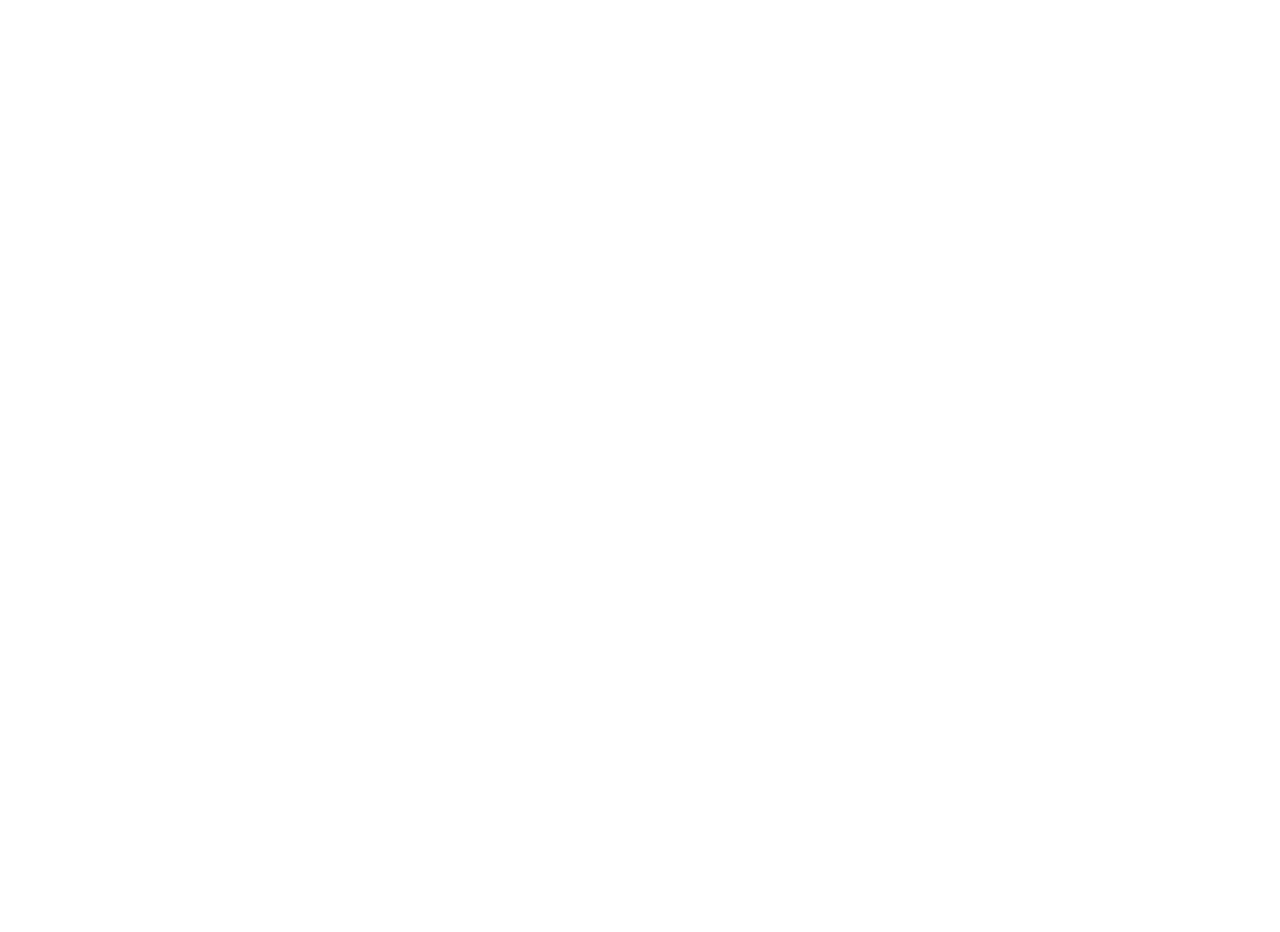
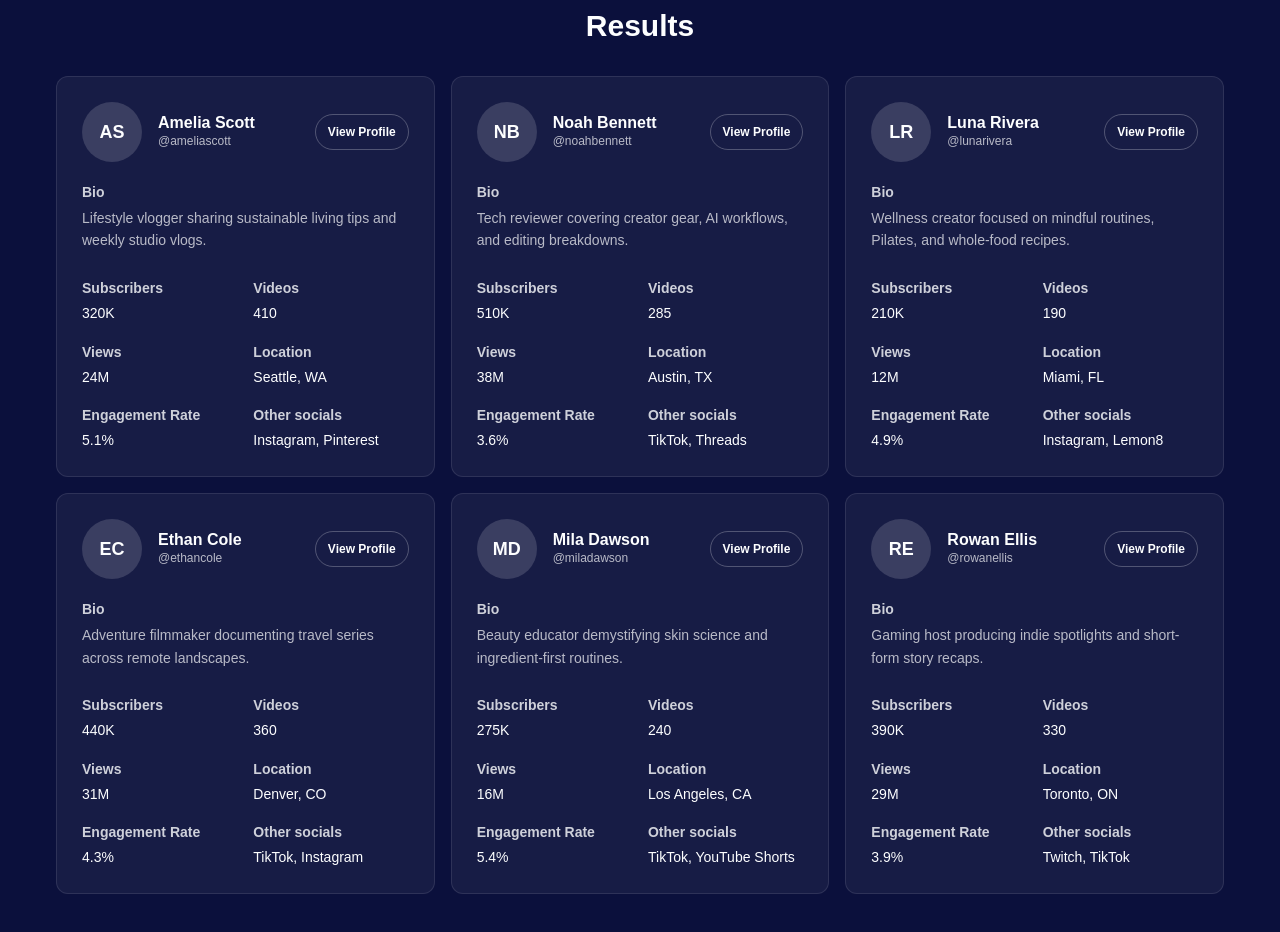
Before and after one commit to waleed677/Motion-search-social-influencers, a Next.js app: page / in a window 1280 px wide. Shown: the part 980-1912 px from the top of the page. Before the commit the page ends 876 px from the top, so only its background shows below. Built offline with nearby package versions, Linux system fonts and the light colour scheme.

Commit message:
Add ResultsSection and ResultCard components; integrate ResultsSection into the main page for displaying platform-specific results.

```diff
--- a/app/page.tsx
+++ b/app/page.tsx
@@ -6,6 +6,7 @@
   type ReactElement,
   type SVGProps,
 } from "react";
+import ResultsSection from "@/components/ResultsSection";
 
 const logoAltText = "MotionSearch logo";
 
@@ -192,6 +193,7 @@
             {renderSearchForm(audienceLabel)}
           </div>
         </section>
+        <ResultsSection platform={activePlatform} />
       </main>
     </div>
   );
--- /dev/null
+++ b/components/ResultCard.tsx
@@ -0,0 +1,142 @@
+type PlatformId = "youtube" | "tiktok" | "instagram";
+
+type ResultStats = {
+  subscribers?: string;
+  followers?: string;
+  videos?: string;
+  posts?: string;
+  views?: string;
+  likes?: string;
+  averageLikes?: string;
+  location: string;
+  engagementRate: string;
+  otherSocials: string;
+};
+
+type ResultCardProps = {
+  fullName: string;
+  username: string;
+  bio?: string;
+  stats?: ResultStats;
+  platform: PlatformId;
+};
+
+const getInitials = (name: string) =>
+  name
+    .split(" ")
+    .filter(Boolean)
+    .map((segment) => segment[0]?.toUpperCase() ?? "")
+    .slice(0, 2)
+    .join("");
+
+const defaultStats: ResultStats = {
+  subscribers: "250K",
+  followers: "250K",
+  videos: "320",
+  posts: "320",
+  views: "18M",
+  likes: "18M",
+  averageLikes: "25K",
+  location: "Los Angeles, CA",
+  engagementRate: "4.2%",
+  otherSocials: "TikTok, Instagram",
+};
+
+const platformStatConfig: Record<
+  PlatformId,
+  Array<{ label: string; key: keyof ResultStats }>
+> = {
+  youtube: [
+    { label: "Subscribers", key: "subscribers" },
+    { label: "Videos", key: "videos" },
+    { label: "Views", key: "views" },
+    { label: "Location", key: "location" },
+    { label: "Engagement Rate", key: "engagementRate" },
+    { label: "Other socials", key: "otherSocials" },
+  ],
+  instagram: [
+    { label: "Followers", key: "followers" },
+    { label: "Posts", key: "posts" },
+    { label: "Average Likes", key: "averageLikes" },
+    { label: "Location", key: "location" },
+    { label: "Engagement Rate", key: "engagementRate" },
+    { label: "Other socials", key: "otherSocials" },
+  ],
+  tiktok: [
+    { label: "Followers", key: "followers" },
+    { label: "Videos", key: "videos" },
+    { label: "Likes", key: "likes" },
+    { label: "Location", key: "location" },
+    { label: "Engagement Rate", key: "engagementRate" },
+    { label: "Other socials", key: "otherSocials" },
+  ],
+};
+
+const ResultCard = ({
+  fullName,
+  username,
+  bio = "Creator bio goes here.",
+  stats = defaultStats,
+  platform,
+}: ResultCardProps) => {
+  const initials = getInitials(fullName);
+  const statEntries = platformStatConfig[platform].map(({ label, key }) => ({
+    label,
+    value: stats[key] ?? "—",
+  }));
+  const statRows = [
+    statEntries.slice(0, 2),
+    statEntries.slice(2, 4),
+    statEntries.slice(4, 6),
+  ];
+
+  return (
+    <article className="rounded-[12px] border border-white/10 bg-white/5 p-[25px] text-left text-app-text">
+      <div className="flex flex-wrap items-center justify-between gap-4">
+        <div className="flex h-[60px] w-[60px] items-center justify-center rounded-full bg-white/15 text-lg font-semibold">
+          {initials}
+        </div>
+        <div className="flex min-w-[140px] flex-col">
+          <span className="text-[16px] font-semibold leading-[1.2]">
+            {fullName}
+          </span>
+          <span className="text-[12px] leading-[1.5] text-app-text/70">
+            @{username}
+          </span>
+        </div>
+        <button
+          type="button"
+          className="ml-auto inline-flex items-center rounded-full border border-white/25 px-3 py-2 text-[12px] font-semibold text-app-text transition hover:bg-white/10 focus-visible:outline focus-visible:outline-2 focus-visible:outline-offset-2 focus-visible:outline-white/50"
+        >
+          View Profile
+        </button>
+      </div>
+      <div className="mt-5">
+        <span className="block text-[14px] font-semibold text-app-text/80">
+          Bio
+        </span>
+        <p className="mt-1 text-[14px] leading-relaxed text-app-text/70">
+          {bio}
+        </p>
+      </div>
+      <div className="mt-6 flex flex-col gap-4">
+        {statRows.map((row, rowIndex) => (
+          <div key={rowIndex} className="grid grid-cols-2 gap-4">
+            {row.map((stat) => (
+              <div key={stat.label}>
+                <span className="text-[14px] font-semibold text-app-text/80">
+                  {stat.label}
+                </span>
+                <span className="mt-1 block text-[14px] leading-[1.4] text-app-text">
+                  {stat.value}
+                </span>
+              </div>
+            ))}
+          </div>
+        ))}
+      </div>
+    </article>
+  );
+};
+
+export default ResultCard;
--- /dev/null
+++ b/components/ResultsSection.tsx
@@ -0,0 +1,134 @@
+import ResultCard from "./ResultCard";
+
+type PlatformId = "youtube" | "tiktok" | "instagram";
+
+type ResultsSectionProps = {
+  platform: PlatformId;
+};
+
+const placeholderResults = [
+  {
+    fullName: "Amelia Scott",
+    username: "ameliascott",
+    bio: "Lifestyle vlogger sharing sustainable living tips and weekly studio vlogs.",
+    stats: {
+      subscribers: "320K",
+      followers: "320K",
+      videos: "410",
+      posts: "410",
+      views: "24M",
+      likes: "24M",
+      averageLikes: "42K",
+      location: "Seattle, WA",
+      engagementRate: "5.1%",
+      otherSocials: "Instagram, Pinterest",
+    },
+  },
+  {
+    fullName: "Noah Bennett",
+    username: "noahbennett",
+    bio: "Tech reviewer covering creator gear, AI workflows, and editing breakdowns.",
+    stats: {
+      subscribers: "510K",
+      followers: "510K",
+      videos: "285",
+      posts: "285",
+      views: "38M",
+      likes: "38M",
+      averageLikes: "58K",
+      location: "Austin, TX",
+      engagementRate: "3.6%",
+      otherSocials: "TikTok, Threads",
+    },
+  },
+  {
+    fullName: "Luna Rivera",
+    username: "lunarivera",
+    bio: "Wellness creator focused on mindful routines, Pilates, and whole-food recipes.",
+    stats: {
+      subscribers: "210K",
+      followers: "210K",
+      videos: "190",
+      posts: "190",
+      views: "12M",
+      likes: "12M",
+      averageLikes: "33K",
+      location: "Miami, FL",
+      engagementRate: "4.9%",
+      otherSocials: "Instagram, Lemon8",
+    },
+  },
+  {
+    fullName: "Ethan Cole",
+    username: "ethancole",
+    bio: "Adventure filmmaker documenting travel series across remote landscapes.",
+    stats: {
+      subscribers: "440K",
+      followers: "440K",
+      videos: "360",
+      posts: "360",
+      views: "31M",
+      likes: "31M",
+      averageLikes: "47K",
+      location: "Denver, CO",
+      engagementRate: "4.3%",
+      otherSocials: "TikTok, Instagram",
+    },
+  },
+  {
+    fullName: "Mila Dawson",
+    username: "miladawson",
+    bio: "Beauty educator demystifying skin science and ingredient-first routines.",
+    stats: {
+      subscribers: "275K",
+      followers: "275K",
+      videos: "240",
+      posts: "240",
+      views: "16M",
+      likes: "16M",
+      averageLikes: "29K",
+      location: "Los Angeles, CA",
+      engagementRate: "5.4%",
+      otherSocials: "TikTok, YouTube Shorts",
+    },
+  },
+  {
+    fullName: "Rowan Ellis",
+    username: "rowanellis",
+    bio: "Gaming host producing indie spotlights and short-form story recaps.",
+    stats: {
+      subscribers: "390K",
+      followers: "390K",
+      videos: "330",
+      posts: "330",
+      views: "29M",
+      likes: "29M",
+      averageLikes: "41K",
+      location: "Toronto, ON",
+      engagementRate: "3.9%",
+      otherSocials: "Twitch, TikTok",
+    },
+  },
+];
+
+const ResultsSection = ({ platform }: ResultsSectionProps) => {
+  return (
+    <section className="mt-20 flex w-full !flex flex-col items-center text-center">
+      <h2 className="text-3xl font-semibold text-app-text">Results</h2>
+      <div className="mt-8 grid w-full grid-cols-1 gap-4 md:grid-cols-2 xl:grid-cols-3">
+        {placeholderResults.map((result) => (
+          <ResultCard
+            key={result.username}
+            fullName={result.fullName}
+            username={result.username}
+            bio={result.bio}
+            stats={result.stats}
+            platform={platform}
+          />
+        ))}
+      </div>
+    </section>
+  );
+};
+
+export default ResultsSection;
```
